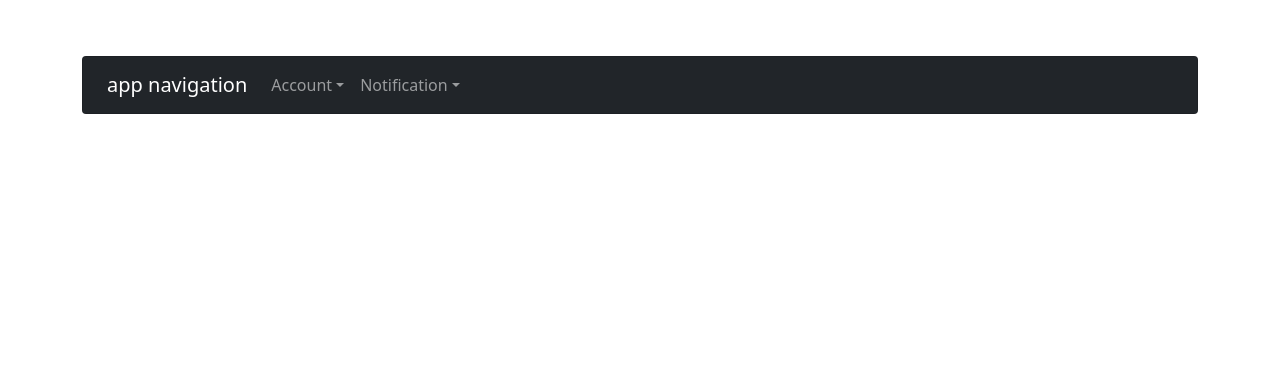
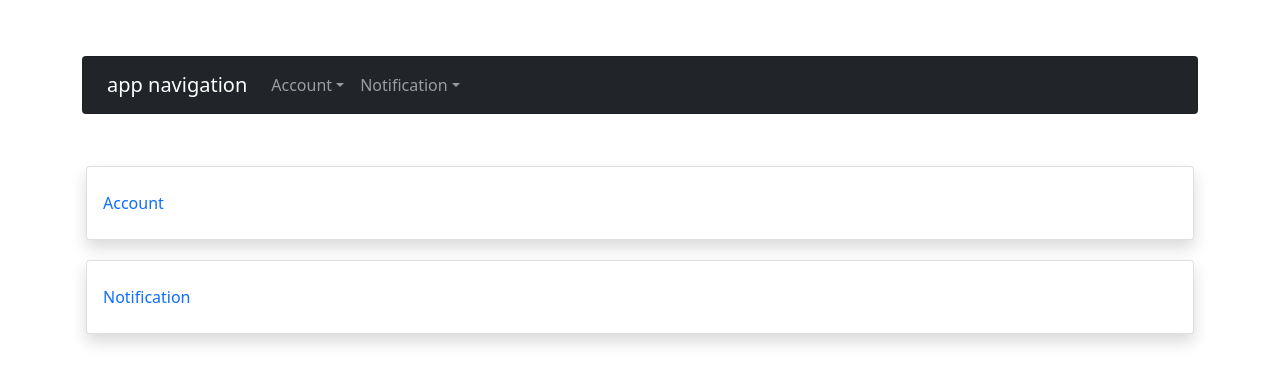
Before and after one commit to Mohammad-Safari/web-push-notification, an Angular app in the folder client-module/src/main/angular/angular-app/: page /app/m/menu in a window 1280 px wide. Before the commit this address led to /app/. Shown: the top 384 px of the page. Built offline with nearby package versions, Linux system fonts and the light colour scheme.

Commit message:
[add]subroutes such as brief menu an home component added

```diff
--- a/client-module/src/main/angular/angular-app/src/app/app-routing.module.ts
+++ b/client-module/src/main/angular/angular-app/src/app/app-routing.module.ts
@@ -1,5 +1,7 @@
 import { NgModule } from '@angular/core';
 import { RouterModule, Routes } from '@angular/router';
+import { BriefMenuComponent } from './component/breif-menu/brief-menu.component';
+import { HomeComponent } from './component/home/home.component';
 import { IsAuthorizedGuard } from './guard/is-authorized.guard';
 import { LoginComponent } from './page/login/login.component';
 import { NotificationComponent } from './page/notification/notification.component';
@@ -10,6 +12,8 @@ import { ThirdPartyNotificationComponent } from './page/third-party-notification
 const routes: Routes = [
   { path: 'signup', component: SignupComponent },
   { path: 'login', component: LoginComponent },
+  { path: 'm/menu', component: BriefMenuComponent },
+  { path: '', component: HomeComponent },
   {
     path: 'notification',
     component: NotificationComponent,
--- a/client-module/src/main/angular/angular-app/src/app/app.module.ts
+++ b/client-module/src/main/angular/angular-app/src/app/app.module.ts
@@ -22,6 +22,8 @@ import { ThirdPartyNotificationComponent } from './page/third-party-notification
 import { FilterPipe } from './pipe/filter.pipe';
 import { NavigationBarComponent } from './navigation-bar/navigation-bar.component';
 import { MobileNavigationBarComponent } from './component/mobile-navigation-bar/mobile-navigation-bar.component';
+import { BriefMenuComponent } from './component/breif-menu/brief-menu.component';
+import { HomeComponent } from './component/home/home.component';
 
 @NgModule({
   declarations: [
@@ -40,6 +42,8 @@ import { MobileNavigationBarComponent } from './component/mobile-navigation-bar/
     SocketMessagingComponent,
     NavigationBarComponent,
     MobileNavigationBarComponent,
+    BriefMenuComponent,
+    HomeComponent,
   ],
   imports: [
     BrowserModule,
--- /dev/null
+++ b/client-module/src/main/angular/angular-app/src/app/component/breif-menu/brief-menu.component.html
@@ -0,0 +1,8 @@
+<ul class="navbar-nav">
+  <li class="m-1 p-3 mb-3 bg-body card nav-item shadow" [routerLink]="''">
+    <a class="nav-link">Account</a>
+  </li>
+  <li class="m-1 p-3 mb-3 bg-body card nav-item shadow" [routerLink]="''">
+    <a class="nav-link">Notification</a>
+  </li>
+</ul>
--- /dev/null
+++ b/client-module/src/main/angular/angular-app/src/app/component/home/home.component.html
@@ -0,0 +1 @@
+<p>home works!</p>
--- a/client-module/src/main/angular/angular-app/src/app/component/mobile-navigation-bar/mobile-navigation-bar.component.ts
+++ b/client-module/src/main/angular/angular-app/src/app/component/mobile-navigation-bar/mobile-navigation-bar.component.ts
@@ -20,7 +20,7 @@ export class MobileNavigationBarComponent {
     },
     {
       icon: 'bi bi-house',
-      route: '#',
+      route: '',
       alt: 'Home',
     },
     {
--- a/client-module/src/main/angular/angular-app/src/app/navigation-bar/navigation-bar.component.ts
+++ b/client-module/src/main/angular/angular-app/src/app/navigation-bar/navigation-bar.component.ts
@@ -31,7 +31,7 @@ export class NavigationBarComponent {
       subNavigation: [
         { title: 'Notification', route: '/notification' },
         { title: '3rd Party Notification', route: '/notification3rdp' },
-        { title: 'socket messaging', route: '/messaging' },
+        { title: 'Socket Messaging', route: '/messaging' },
       ],
     },
   ];
```
Also changed, not shown: client-module/src/main/angular/angular-app/src/app/component/breif-menu/brief-menu.component.ts (added, +10 -0 lines), client-module/src/main/angular/angular-app/src/app/component/home/home.component.ts (added, +10 -0 lines), client-module/src/main/angular/angular-app/src/app/component/breif-menu/brief-menu.component.scss (added), client-module/src/main/angular/angular-app/src/app/component/home/home.component.scss (added), 1 other file (tests, documents, lock files or other folders).
